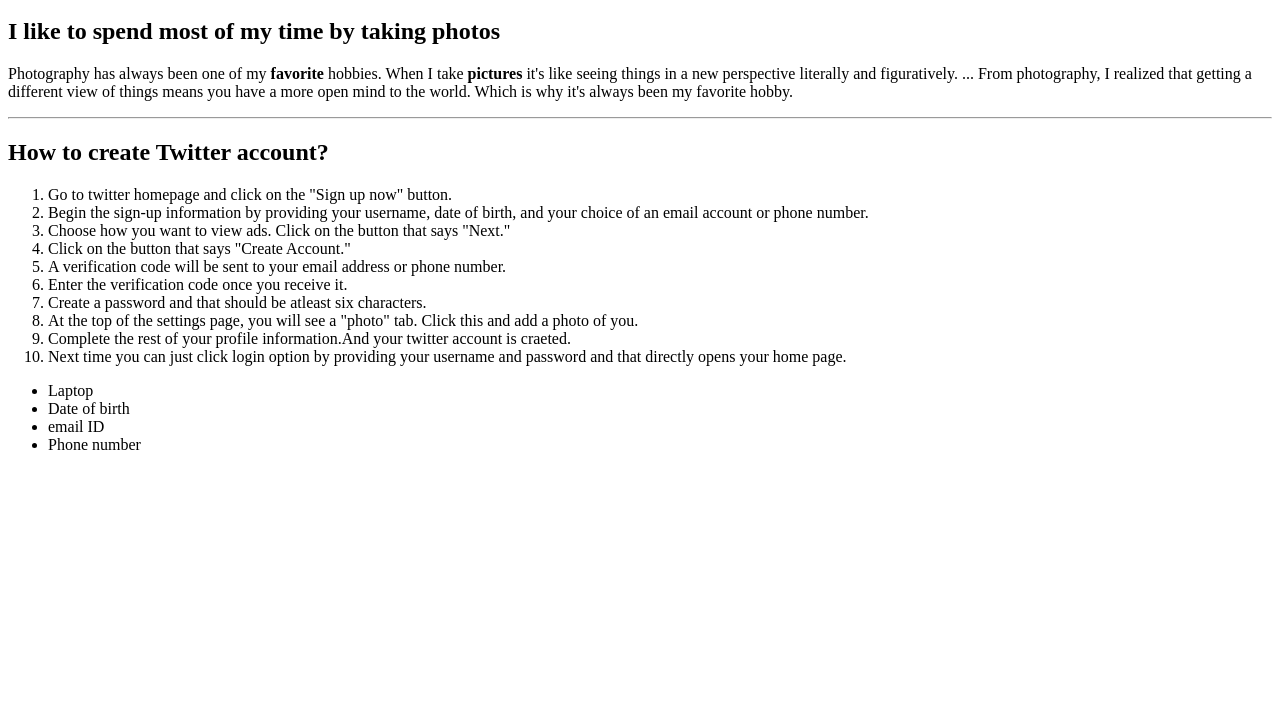
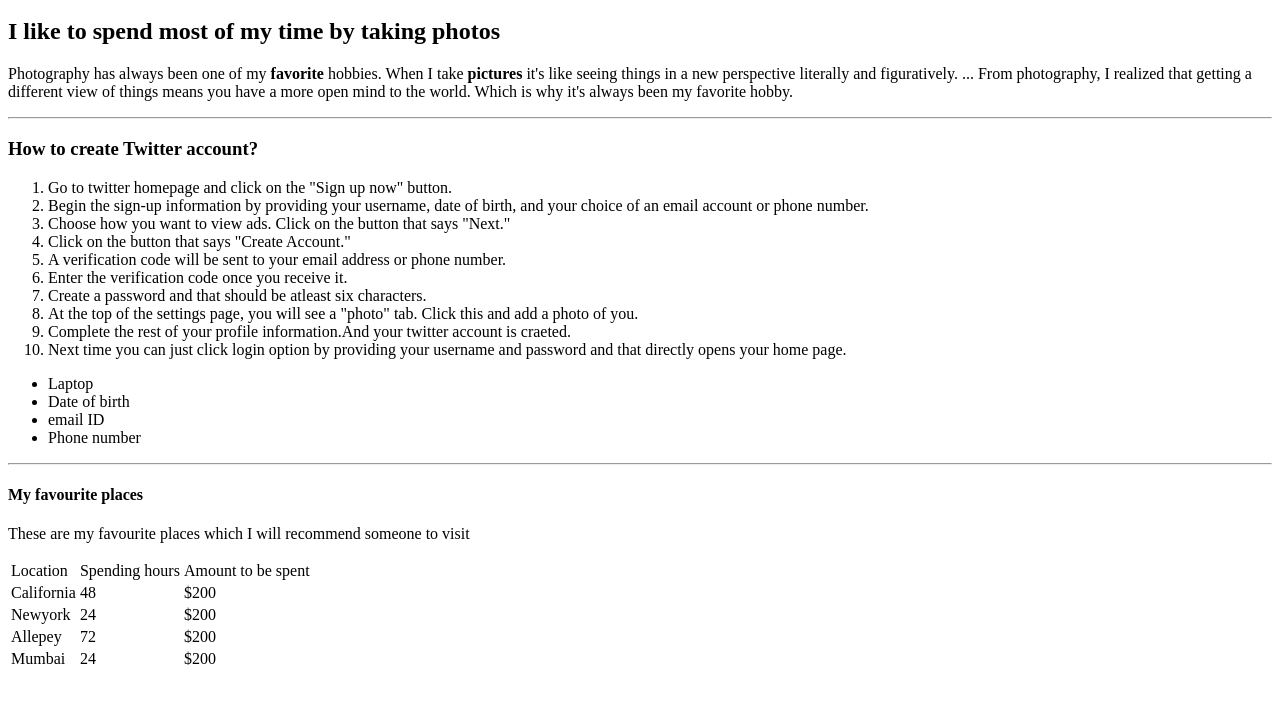
Before and after one commit to 44-563-Web-Apps-S21/webapps-s21-assignment-3-Padmini6699, a plain HTML site: page index.html in a window 1280 px wide. Shown: the part 48-750 px from the top of the page. Drawn offline with Linux system fonts and the light colour scheme.

Commit message:
added tables

```diff
--- a/index.html
+++ b/index.html
@@ -9,7 +9,7 @@
             <p>Photography has always been one of my <b>favorite</b> hobbies.
                When I take <b>pictures</b> it's like seeing things in a new perspective literally and figuratively. ... From photography, I realized that getting a different view of things means you have a more open mind to the world. Which is why it's always been my favorite hobby.</p>
             <hr>
-            <h2>How to create Twitter account?</h2>
+            <h3>How to create Twitter account?</h2>
             <ol>
                  <li>Go to twitter homepage and click on the "Sign up now" button.</li>
                  <li>Begin the sign-up information by providing your username, date of birth, and your choice of an email account or phone number.</li>
@@ -29,6 +29,32 @@
                     <li>Phone number</li>
                 </ul>
                 <a href= "aboutme.html" alt="My  super hero"></a>
+                <hr><h4>My favourite places</h4>
+                <p>These are my favourite places which I will recommend someone to visit</p>
+                <table>
+                    <tr>
+                        <td>Location</td>
+                        <td>Spending hours</td>
+                        <td>Amount to be spent</td>
+                    </tr>
+                    <tr>
+                        <td>California</td>
+                        <td>48</td>
+                        <td>$200</td>
+                    </tr>
+                        <td>Newyork</td>
+                        <td>24</td>
+                        <td>$200</td>
+                    <tr>
+                        <td>Allepey</td>
+                        <td>72</td>
+                        <td>$200</td>
+                    </tr>
+                    <tr>
+                        <td>Mumbai</td>
+                        <td>24</td>
+                        <td>$200</td>
+                    </tr>
         </body>
 
 </html>
```
